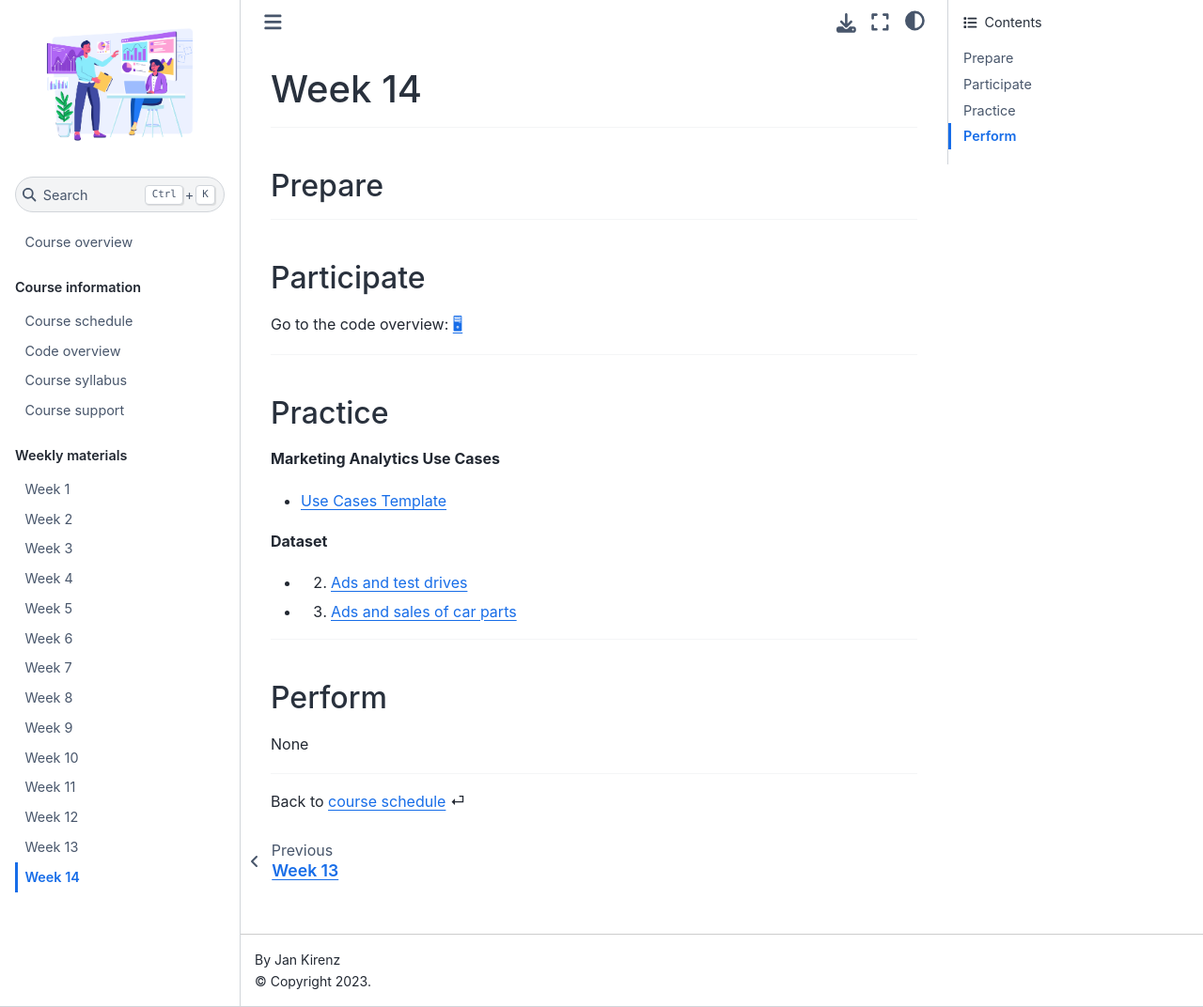
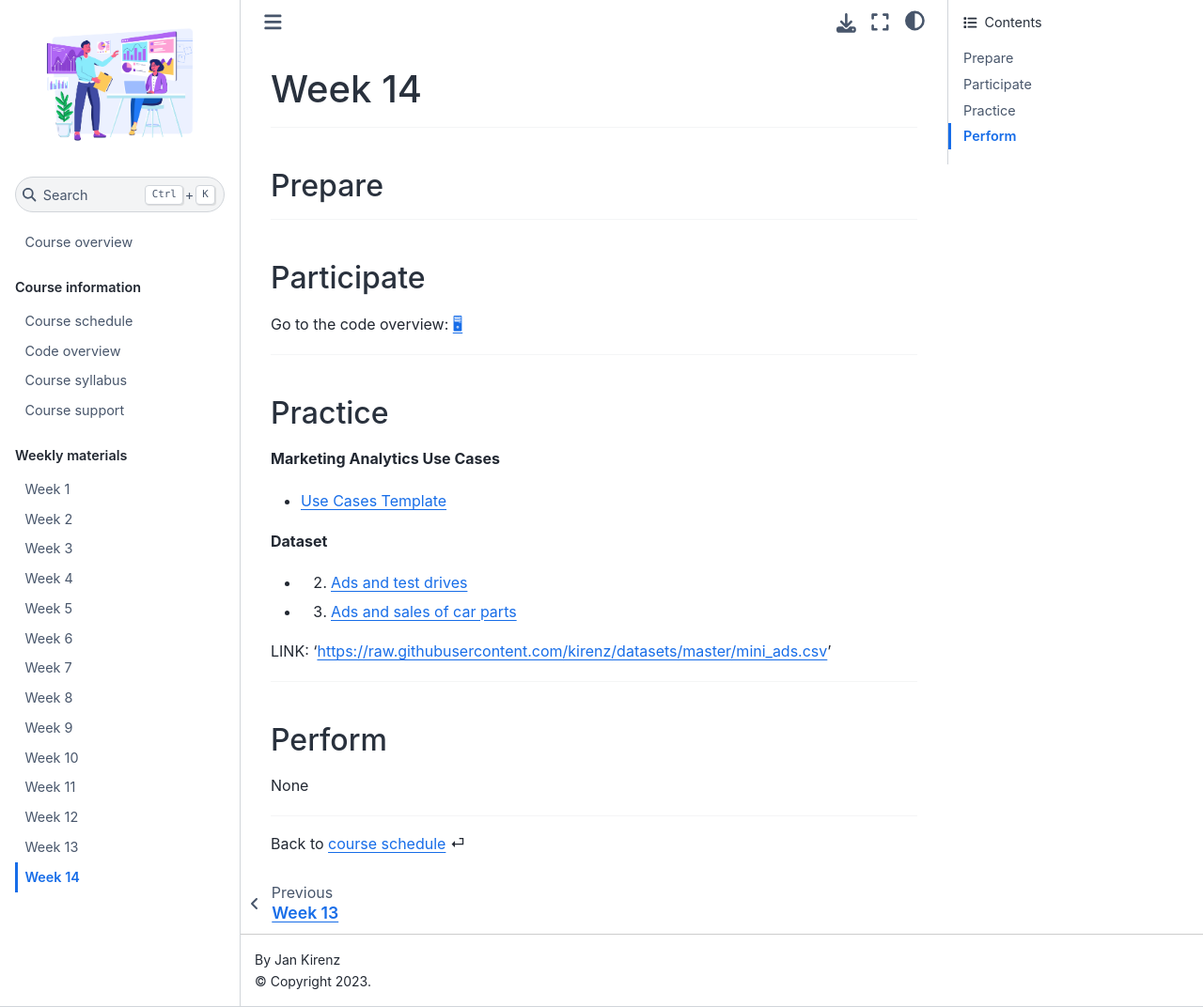
Before and after one commit to kirenz/om2, a Jupyter Book: the page built from weeks/week14.md, in a window 1280 px wide and 1072 px high. Shown: the whole window at 94% size. Built offline with Jupyter Book 1.0.4 settings and Sphinx 7.4.7 and the Sphinx Book theme 1.1.4, drawn with Linux system fonts in a browser that asks for light colours; some of the changed lines change nothing that is shown.

Commit message:
Update week14.md

```diff
--- a/weeks/week14.md
+++ b/weeks/week14.md
@@ -35,7 +35,7 @@ Go to the code overview: [🖥](../docs/code-overview.md)
 
 - 3. [Ads and sales of car parts](https://raw.githubusercontent.com/kirenz/datasets/master/mini_ads.csv)
 
-
+LINK: 'https://raw.githubusercontent.com/kirenz/datasets/master/mini_ads.csv'
 
 ---
 
```
